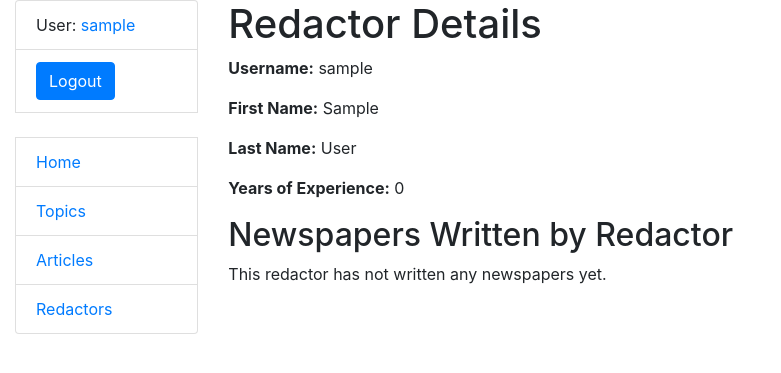
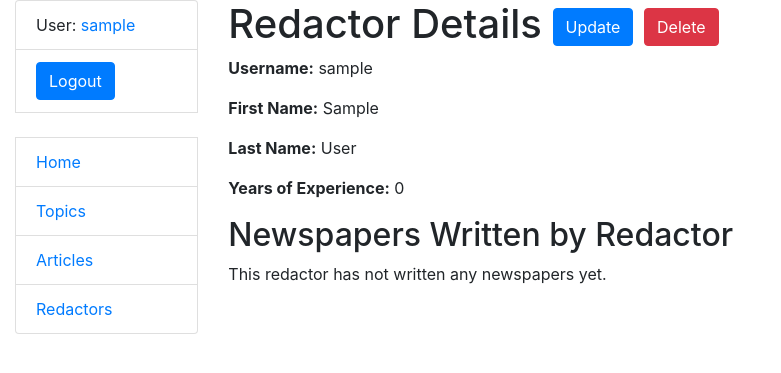
Before and after one commit to IjdmLoverI/newspaper-agency, a Django app: page /redactors/1/ in a window 1280 px wide. Shown: the top 373 px of the page, without its empty margins (0-781 px from the left). Run offline with Django 5.2, Linux system fonts and the light colour scheme; the visitor is signed in with stand-in values (Sample User, id 1); data comes from the database, SQL or seed files in the repository; data that the repository does not hold is empty.

Commit message:
add redactor_confirm_delete.html and RedactorDeleteView for it

```diff
--- a/agency/urls.py
+++ b/agency/urls.py
@@ -11,7 +11,8 @@ from agency.views import (
     NewspaperCreateView,
     NewspaperDeleteView,
     NewspaperUpdateView,
-    TopicDetailView
+    TopicDetailView,
+    RedactorDeleteView
 )
 
 urlpatterns = [
@@ -25,7 +26,8 @@ urlpatterns = [
     path("newspapers/<int:pk>/", NewspaperDetailView.as_view(), name="newspaper-detail"),
     path("newspapers/<int:pk>/delete/", NewspaperDeleteView.as_view(), name="newspaper-delete"),
     path("newspapers/<int:pk>/update", NewspaperUpdateView.as_view(), name="newspaper-update"),
-    path("topics/<int:pk>/", TopicDetailView.as_view(), name="topic-detail")
+    path("topics/<int:pk>/", TopicDetailView.as_view(), name="topic-detail"),
+    path("redactors/<int:pk>/delete", RedactorDeleteView.as_view(), name="redactor-delete")
 ]
 
 app_name = "agency"
--- a/agency/views.py
+++ b/agency/views.py
@@ -28,6 +28,11 @@ class TopicListView(LoginRequiredMixin, generic.ListView):
     paginate_by = 10
 
 
+class TopicDetailView(LoginRequiredMixin, generic.DetailView):
+    model = Topic
+    success_url = reverse_lazy("agency:topic-detail")
+
+
 class RedactorListView(LoginRequiredMixin, generic.ListView):
     model = Redactor
     paginate_by = 10
@@ -42,6 +47,12 @@ class RedactorCreateView(LoginRequiredMixin, generic.CreateView):
 class RedactorDetailView(LoginRequiredMixin, generic.DetailView):
     model = Redactor
     success_url = reverse_lazy("agency:redactor-detail")
+
+
+class RedactorDeleteView(LoginRequiredMixin, generic.DeleteView):
+    model = Redactor
+    success_url = reverse_lazy("agency:redactor-list")
+    template_name = "agency/redactor_confirm_delete.html"
 
 
 class NewspaperViewList(LoginRequiredMixin, generic.ListView):
@@ -73,8 +84,3 @@ class NewspaperUpdateView(LoginRequiredMixin, generic.UpdateView):
 
     def get_success_url(self):
         return reverse("agency:newspaper-detail", kwargs={"pk": self.object.pk})
-
-
-class TopicDetailView(LoginRequiredMixin, generic.DetailView):
-    model = Topic
-    success_url = reverse_lazy("agency:topic-detail")
--- a/templates/agency/newspaper_form.html
+++ b/templates/agency/newspaper_form.html
@@ -3,7 +3,10 @@
 {% load crispy_forms_tags %}
 
 {% block content %}
-  <h2>Create Redactor</h2>
+  <h2>
+    Create Newspaper
+    <a class="btn btn-secondary" href="{% url 'agency:newspaper-list' %}">Back</a>
+  </h2>
   <form method="POST">
     {% csrf_token %}
     {{ form }}
--- a/templates/agency/redactor_detail.html
+++ b/templates/agency/redactor_detail.html
@@ -1,7 +1,17 @@
 {% extends "base.html" %}
 
 {% block content %}
-  <h1>Redactor Details</h1>
+  <h1>
+    Redactor Details
+    <a
+        class="btn btn-primary" href="#">
+      Update
+    </a>
+    <a
+        class="btn btn-danger" href="{% url 'agency:redactor-delete' pk=redactor.id %}">
+      Delete
+    </a>
+  </h1>
   <p><strong>Username:</strong> {{ redactor.username }}</p>
   <p><strong>First Name:</strong> {{ redactor.first_name }}</p>
   <p><strong>Last Name:</strong> {{ redactor.last_name }}</p>
--- a/templates/agency/redactor_form.html
+++ b/templates/agency/redactor_form.html
@@ -3,7 +3,10 @@
 {% load crispy_forms_tags %}
 
 {% block content %}
-  <h2>Create Redactor</h2>
+  <h2>
+    Create Redactor
+  <a class="btn btn-secondary" href="{% url 'agency:redactor-list' %}">Back</a>
+  </h2>
   <form method="POST">
     {% csrf_token %}
     {{ form }}
--- a/templates/agency/redactor_list.html
+++ b/templates/agency/redactor_list.html
@@ -10,7 +10,7 @@
         <th>Username</th>
         <th>First name</th>
         <th>Last name</th>
-        <th>License number</th>
+        <th>Years of Experience</th>
       </tr>
     {% for redactor in redactor_list %}
       <tr>
```
Also changed, not shown: templates/agency/redactor_confirm_delete.html (added, +11 -0 lines).
